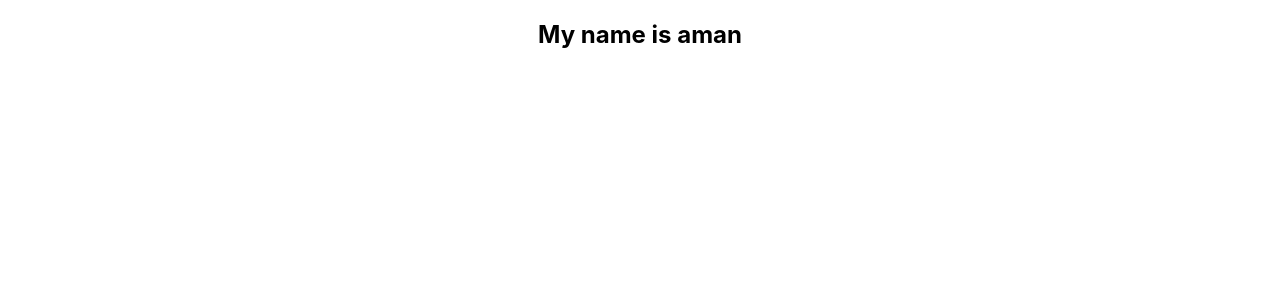
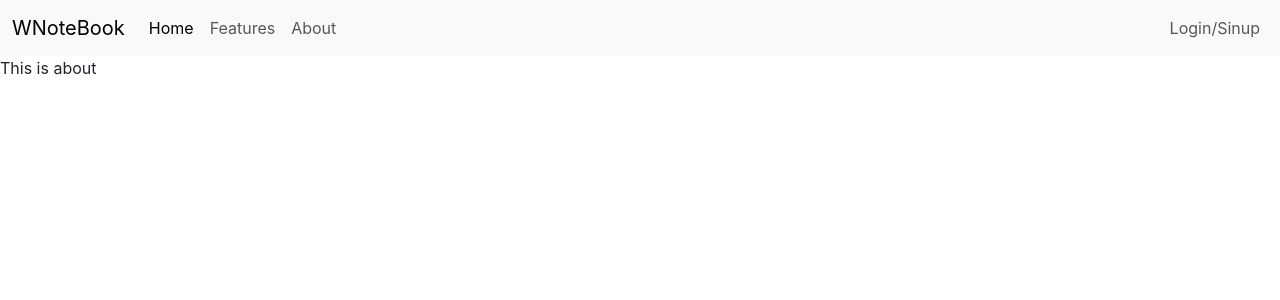
Before and after one commit to amanuchitkar/60-Days-of-ReactJs, a React (Create React App) app in the folder WNoteBook/frontend/: page /about in a window 1280 px wide. Shown: the top 300 px of the page. Built offline with nearby package versions, Linux system fonts and the light colour scheme.

Commit message:
60 Days of ReactJs

```diff
--- a/WNoteBook/frontend/public/index.html
+++ b/WNoteBook/frontend/public/index.html
@@ -2,19 +2,20 @@
 <html lang="en">
   <head>
     <meta charset="utf-8" />
-    <link rel="icon" href="%PUBLIC_URL%/favicon.ico" />
+    <!-- <link rel="icon" href="%PUBLIC_URL%/favicon.ico" /> -->
     <meta name="viewport" content="width=device-width, initial-scale=1" />
     <meta name="theme-color" content="#000000" />
     <meta
       name="description"
       content="Web site created using create-react-app"
     />
-    <link rel="apple-touch-icon" href="%PUBLIC_URL%/logo192.png" />
+    <!-- <link rel="apple-touch-icon" href="%PUBLIC_URL%/logo192.png" /> -->
+    <link href="https://cdn.jsdelivr.net/npm/bootstrap@5.3.3/dist/css/bootstrap.min.css" rel="stylesheet" integrity="sha384-QWTKZyjpPEjISv5WaRU9OFeRpok6YctnYmDr5pNlyT2bRjXh0JMhjY6hW+ALEwIH" crossorigin="anonymous">
     <!--
       manifest.json provides metadata used when your web app is installed on a
       user's mobile device or desktop. See https://developers.google.com/web/fundamentals/web-app-manifest/
     -->
-    <link rel="manifest" href="%PUBLIC_URL%/manifest.json" />
+    <!-- <link rel="manifest" href="%PUBLIC_URL%/manifest.json" /> -->
     <!--
       Notice the use of %PUBLIC_URL% in the tags above.
       It will be replaced with the URL of the `public` folder during the build.
@@ -40,4 +41,5 @@
       To create a production bundle, use `npm run build` or `yarn build`.
     -->
   </body>
+  <script src="https://cdn.jsdelivr.net/npm/bootstrap@5.3.3/dist/js/bootstrap.bundle.min.js" integrity="sha384-YvpcrYf0tY3lHB60NNkmXc5s9fDVZLESaAA55NDzOxhy9GkcIdslK1eN7N6jIeHz" crossorigin="anonymous"></script>
 </html>
--- a/WNoteBook/frontend/src/App.js
+++ b/WNoteBook/frontend/src/App.js
@@ -1,11 +1,22 @@
-
-import './App.css';
+import "./App.css";
+import { BrowserRouter as Router, Routes, Route } from "react-router-dom";
+import Navbar from "./componets/Navbar";
+import Home from "./componets/Home";
+import About from "./componets/About";
 
 function App() {
   return (
-    <div className="App">
-      <h2>My name is aman</h2>
-    </div>
+    <>
+      <Router>
+        <Navbar />
+        <Routes>
+          <Route path="/" exact element={<Home />}></Route>
+        </Routes>
+        <Routes>
+          <Route path="/about" exact element={<About />}></Route>
+        </Routes>
+      </Router>
+    </>
   );
 }
 
--- /dev/null
+++ b/WNoteBook/frontend/src/componets/About.js
@@ -0,0 +1,11 @@
+import React from 'react'
+
+const About = () => {
+  return (
+    <div>
+      This is about
+    </div>
+  )
+}
+
+export default About
--- /dev/null
+++ b/WNoteBook/frontend/src/componets/Home.js
@@ -0,0 +1,7 @@
+import React from "react";
+
+const Home = () => {
+  return <div>home</div>;
+};
+
+export default Home;
--- /dev/null
+++ b/WNoteBook/frontend/src/componets/Navbar.js
@@ -0,0 +1,56 @@
+import React from "react";
+import { Link } from "react-router-dom";
+
+const Navbar = () => {
+  return (
+    <nav className="navbar navbar-expand-lg bg-body-tertiary">
+      <div className="container-fluid">
+        <Link className="navbar-brand" to="/">
+          WNoteBook
+        </Link>
+        <button
+          className="navbar-toggler"
+          type="button"
+          data-bs-toggle="collapse"
+          data-bs-target="#navbarNav"
+          aria-controls="navbarNav"
+          aria-expanded="false"
+          aria-label="Toggle navigation"
+        >
+          <span className="navbar-toggler-icon"></span>
+        </button>
+        <div
+          className="collapse navbar-collapse d-flex justify-content-between"
+          id="navbarNav"
+        >
+          <ul className="navbar-nav">
+            <li className="nav-item">
+              <Link className="nav-link active" aria-current="page" to="/">
+                Home
+              </Link>
+            </li>
+            <li className="nav-item">
+              <Link className="nav-link" to="#">
+                Features
+              </Link>
+            </li>
+            <li className="nav-item">
+              <Link className="nav-link" to="about">
+                About
+              </Link>
+            </li>
+          </ul>
+          <ul className="navbar-nav">
+            <li className="nav-item">
+              <Link className="nav-link" to="#">
+                Login/Sinup
+              </Link>
+            </li>
+          </ul>
+        </div>
+      </div>
+    </nav>
+  );
+};
+
+export default Navbar;
```
